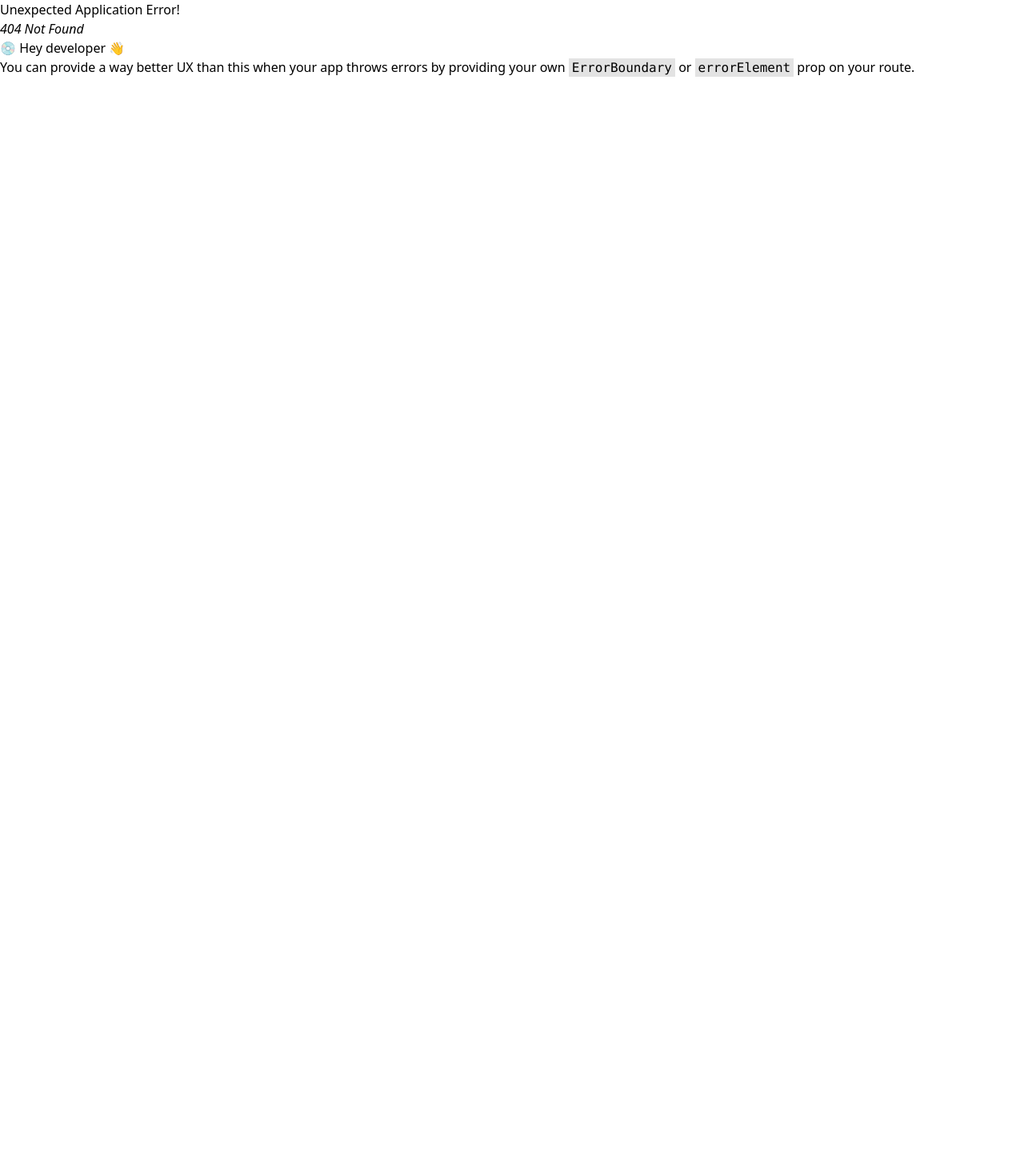
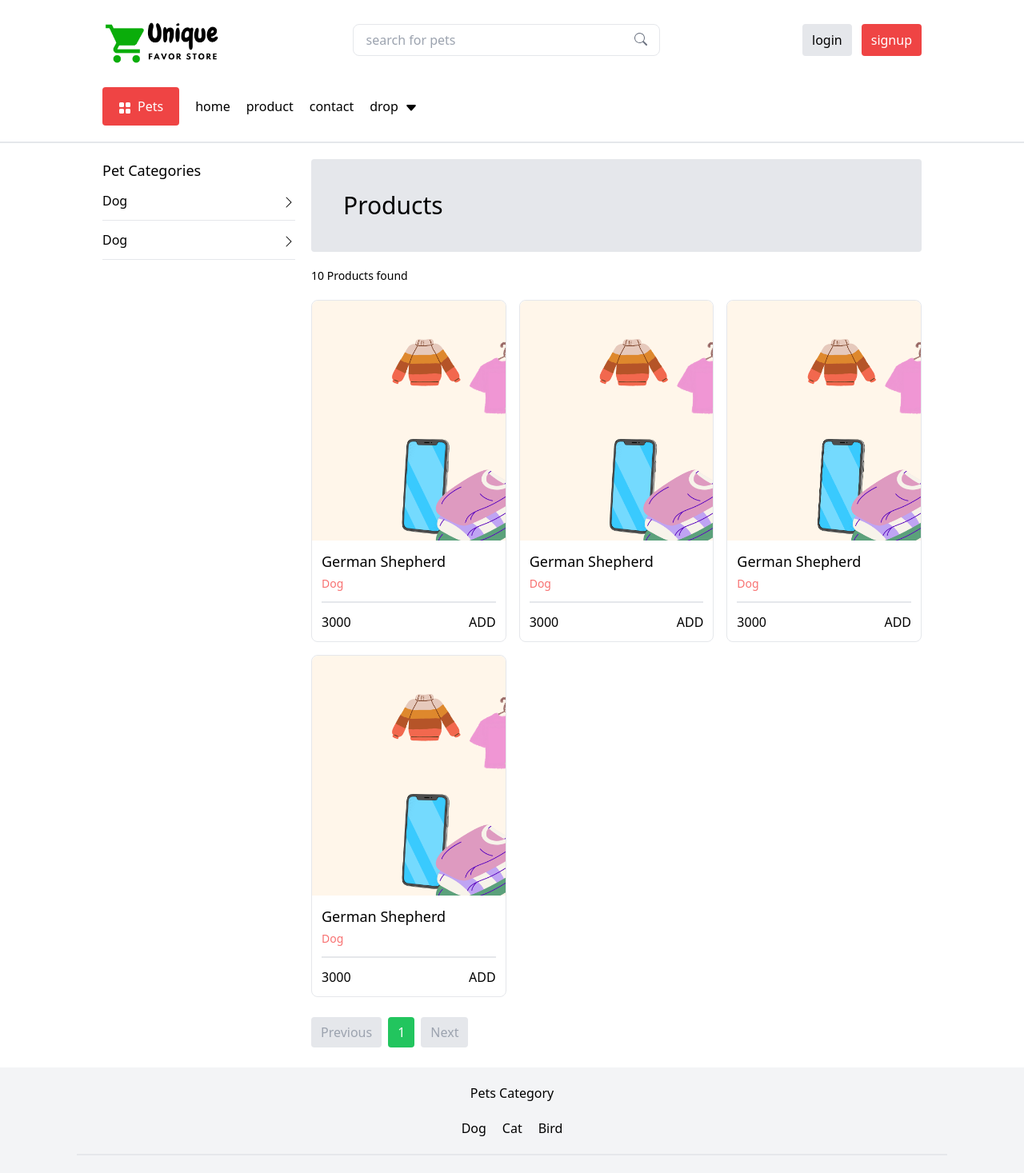
Before and after one commit to Maxzeno/nextpetbuddyapp, a React (Create React App) app: page /products in a window 1280 px wide. Before the commit this address had no page. Shown: the top 1467 px of the page at 80% size. Before the commit the page ends 800 px from the top, so only its background shows below. Built offline with nearby package versions, Linux system fonts and the light colour scheme.

Commit message:
worked on basic structure of products page

```diff
--- /dev/null
+++ b/src/components/section/categoryDrop.jsx
@@ -0,0 +1,28 @@
+import React, { useState } from 'react'
+import { ChevronRight } from "react-bootstrap-icons";
+import { Link } from 'react-router-dom';
+
+export default function CategoryDrop() {
+    const [openDropdown, setOpenDropdown] = useState(null);
+    const toggleDropdown = (dropdown) => {
+        setOpenDropdown(openDropdown === dropdown ? null : dropdown);
+    };
+
+    return (
+        <>
+            <div className=' border-b pb-3 my-3' onClick={() => toggleDropdown("category-drop")}>
+                <div className='flex justify-between cursor-pointer hover:text-red-500'>
+                    <div>Dog</div>
+                    <div>
+                        <ChevronRight className='inline' />
+                    </div>
+                </div>
+                {openDropdown === "category-drop" && <div className='bg-white text-black p-2 w-full rounded'>
+                    <Link to="#" className='hover:bg-gray-200 rounded p-2 block my-2'>one</Link>
+                    <Link to="#" className='hover:bg-gray-200 rounded p-2 block my-2'>one</Link>
+                </div>}
+            </div>
+        </>
+
+    )
+}
--- a/src/pages/contactUs.jsx
+++ b/src/pages/contactUs.jsx
@@ -1,6 +1,7 @@
 import React from 'react'
 import Navbar from '../components/nav/navbar'
 import Button from '../components/button/button'
+import Footer from '../components/section/footer.jsx';
 
 export default function ContactUs() {
 
@@ -26,6 +27,8 @@ export default function ContactUs() {
 
                 </form>
             </div>
+            <Footer />
+
         </>
 
     )
--- /dev/null
+++ b/src/pages/products.jsx
@@ -0,0 +1,61 @@
+import React from 'react'
+import Navbar from '../components/nav/navbar'
+import Footer from '../components/section/footer.jsx';
+import PetCard from '../components/card/petsCard.jsx';
+import { ChevronRight } from "react-bootstrap-icons";
+import CategoryDrop from '../components/section/categoryDrop.jsx';
+
+export default function Products() {
+
+    return (
+        <>
+            <Navbar />
+            <div className='mx-auto pt-5 w-[80vw] mb-5'>
+                <div className='grid grid-cols-1 md:grid-cols-4 gap-5'>
+                    <div className='md:col-span-1'>
+                        <div className='font-medium text-lg'>
+                            Pet Categories
+                        </div>
+                        <CategoryDrop />
+                        <CategoryDrop />
+                    </div>
+                    <div className='md:col-span-3'>
+                        <div className='font-medium text-3xl bg-gray-200 rounded p-10'>
+                            Products
+                        </div>
+                        <div className='text-sm py-5'>10 Products found</div>
+                        <div class="grid grid-cols-1 md:grid-cols-2 lg:grid-cols-3 gap-4 mb-5">
+                            <PetCard />
+                            <PetCard />
+                            <PetCard />
+                            <PetCard />
+                        </div>
+                        <ul class="flex items-center space-x-2 py-3">
+                            <li>
+                                <a class="px-3 py-2 text-gray-400 bg-gray-200 rounded cursor-default" href="?page=1">
+                                    Previous
+                                </a>
+                            </li>
+
+                            <li>
+                                <a class="px-3 py-2 text-white bg-green-500 rounded" href="?page=1">
+                                    1
+                                </a>
+                            </li>
+
+                            <li>
+                                <a class="px-3 py-2 text-gray-400 bg-gray-200 rounded cursor-default" href="?page=1">
+                                    Next
+                                </a>
+                            </li>
+                        </ul>
+                    </div>
+                </div>
+
+            </div >
+            <Footer />
+
+        </>
+
+    )
+}
```
Also changed, not shown: src/App.js (+7 -2 lines).
